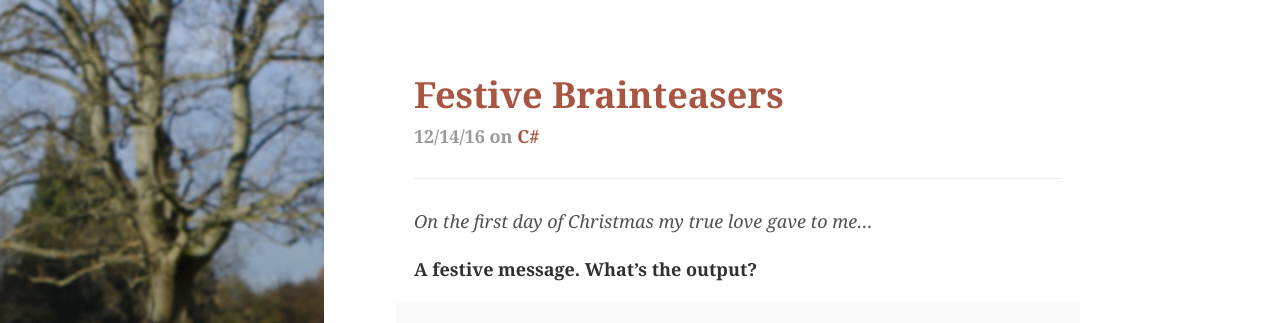
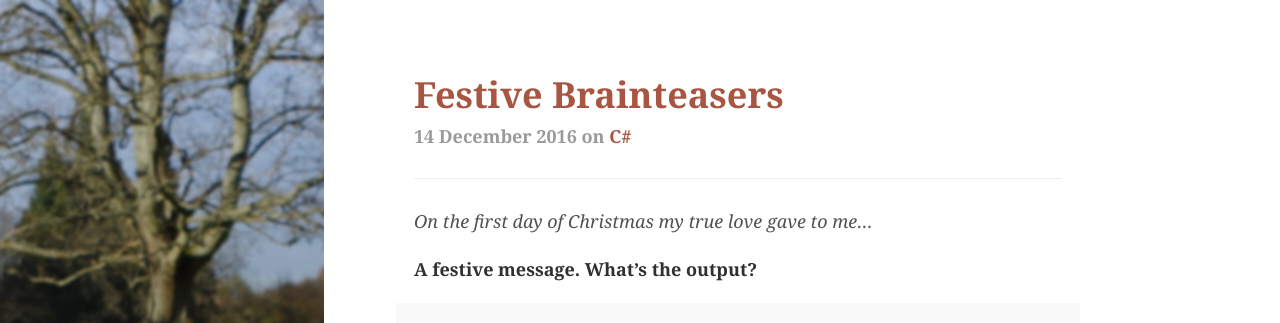
Before and after one commit to edpollitt/edpollitt.github.io, a Jekyll site: the page built from index.html, in a window 1280 px wide and 900 px high. Shown: the top 323 px of the window. Built offline with Jekyll 4.4.1, drawn with Linux system fonts in a browser that asks for light colours; the list of posts is cut into pages by our own code.

Commit message:
change date format

```diff
--- a/_includes/post.html
+++ b/_includes/post.html
@@ -21,7 +21,7 @@
   {% endif %}
 
   <div class="post-date">
-    <time datetime="{{ post.date | date_to_xmlschema }}">{{ post.date | date: "%m/%d/%y" }}</time>
+    <time datetime="{{ post.date | date_to_xmlschema }}">{{ post.date | date: "%-d %B %Y" }}</time>
     <span>{{ tags_content }}</span>
   </div>
 
```
